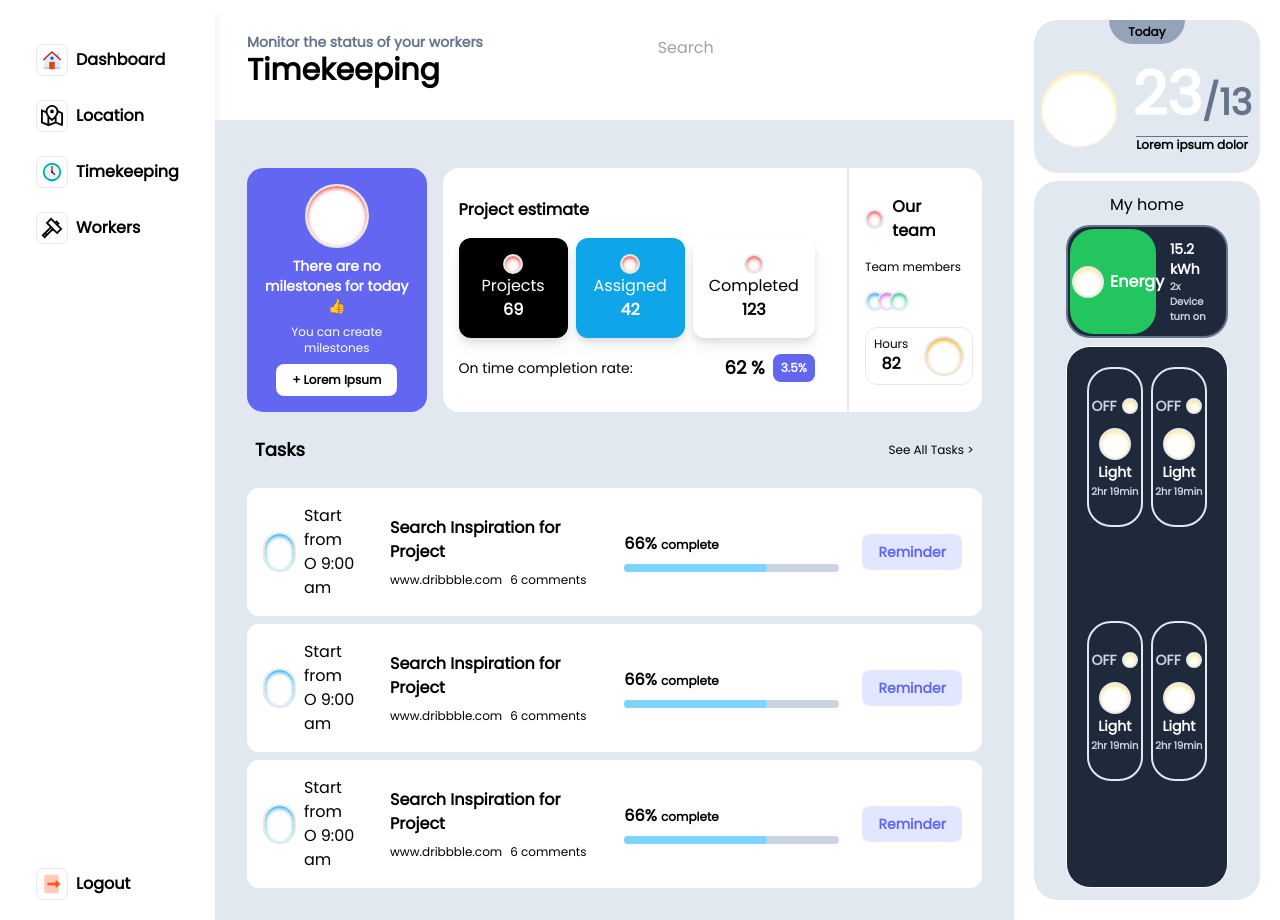
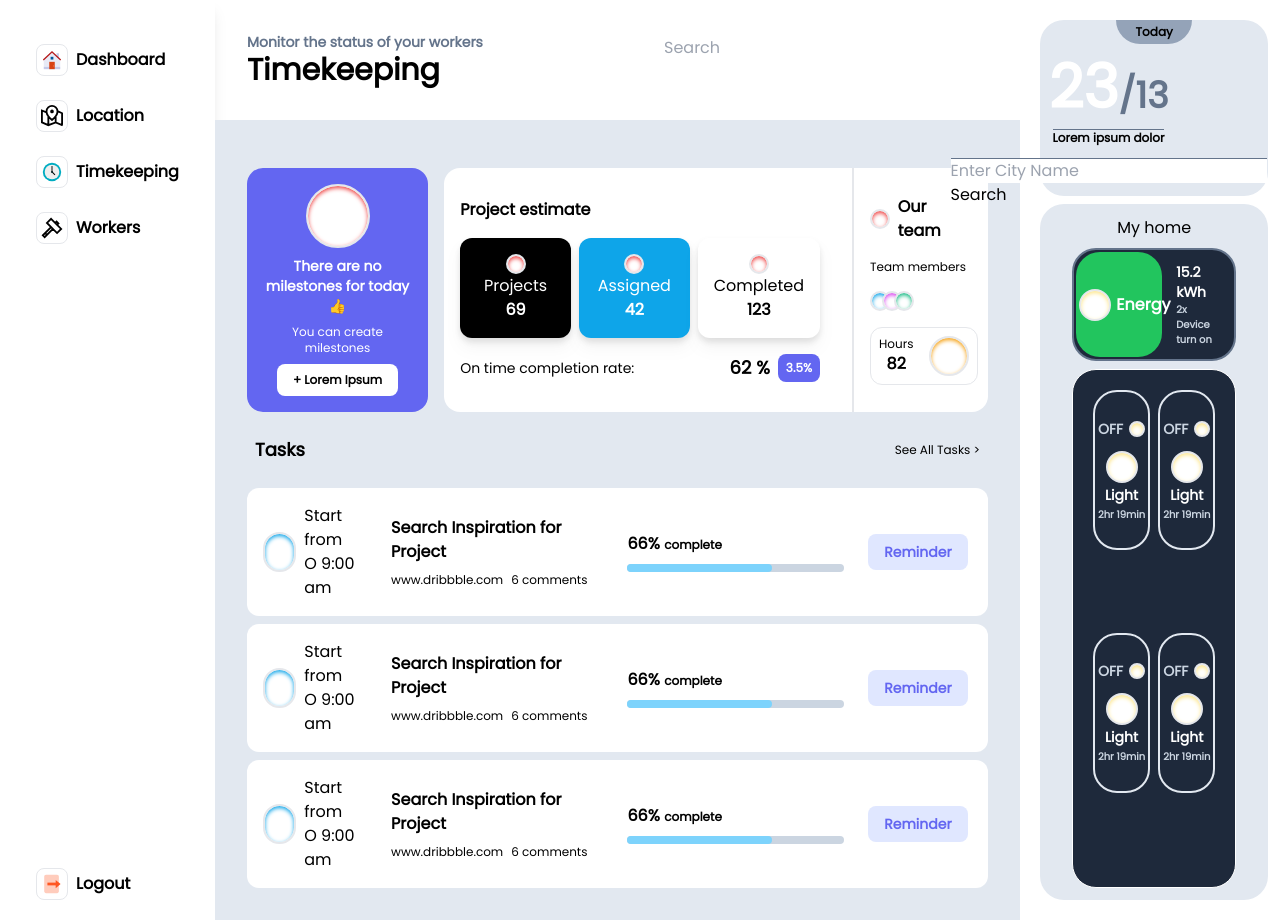
Before and after one commit to joeseffdl/Thesis, a Next.js app: page /logs in a window 1280 px wide. Built offline with nearby package versions, Linux system fonts and the light colour scheme.

Commit message:
Integrated weather API
To fix UI tomorrow

```diff
--- a/app/logs/WeatherHeader.tsx
+++ b/app/logs/WeatherHeader.tsx
@@ -1,20 +1,67 @@
+"use client"
+
+import { useState } from "react"
+import axios from "axios"
+import Image from "next/image"
+
 export default function WeatherHeader() {
+  const [city, setCity] = useState("")
+  const [weather, setWeather] = useState({} as any)
+  const [isLoading, setIsLoading] = useState(false)
+  const [error, setError] = useState(false)
+
+  const getWeatherData = async (e: any) => {
+    e.preventDefault()
+    try {
+      setIsLoading(true)
+      const res = await axios.get(
+        `https://api.openweathermap.org/data/2.5/weather?q=${city}&appid=${process.env.NEXT_PUBLIC_WEATHER_API_KEY}&units=metric`
+      )
+      console.log(res.data)
+      if (res?.data?.cod === 200) {
+        setWeather(res.data)
+        setIsLoading(false)
+      } else {
+        throw new Error("Something went wrong in fetching weather data")
+      }
+    } catch (error) {
+      setError(error?.data?.response?.message)
+      setWeather({})
+      setIsLoading(false)
+    }
+  }
+
   return (
     <div className="w-full h-1/5 flex flex-col items-center bg-slate-200 rounded-3xl">
       <div className="bg-slate-400 text-center w-1/3 rounded-b-full p-1 text-xs font-semibold">
         Today
       </div>
       <div className="w-full h-full flex border-black">
+        {weather?.cod === 200 && (
           <div className="w-2/5 flex items-center justify-center">
-            <h6 className="bg-white rounded-full w-20 h-20 border-2 shadow-amber-200 shadow-inner" />
+            <Image
+              src={`https://openweathermap.org/img/wn/${weather?.weather[0]?.icon}@4x.png`}
+              alt="Weather Icon"
+              width={100}
+              height={70}
+            />
           </div>
+        )}
         <div className="w-3/5 flex flex-col items-center justify-center gap-y-3 divide-y divide-slate-500 py-5">
           <div className="font-bold text-6xl text-white">
             23<span className="text-slate-500 text-4xl">/13</span>
           </div>
           <div className="text-xs font-semibold">Lorem ipsum dolor</div>
+          <form onSubmit={getWeatherData}>
+            <input
+              type="text"
+              placeholder="Enter City Name"
+              onChange={(e) => setCity(e.target.value)}
+            />
+            <button type="submit">Search</button>
+          </form>
         </div>
       </div>
     </div>
   )
-};
+}
--- a/next.config.js
+++ b/next.config.js
@@ -1,4 +1,21 @@
 /** @type {import('next').NextConfig} */
-const nextConfig = {}
+const nextConfig = {
+    images: {
+        remotePatterns: [
+            {
+                protocol: 'https',
+                hostname: 'images.unsplash.com',
+                port: '',
+                pathname: '/**'
+            },
+            {
+                protocol: 'https',
+                hostname: 'openweathermap.org',
+                port: '',
+                pathname: '/img/wn/**'
+            },
+        ]
+    }
+}
 
 module.exports = nextConfig
--- a/package.json
+++ b/package.json
@@ -13,6 +13,7 @@
     "@types/react": "18.2.6",
     "@types/react-dom": "18.2.4",
     "autoprefixer": "10.4.14",
+    "axios": "^1.4.0",
     "firebase": "^9.22.0",
     "leaflet": "^1.9.3",
     "leaflet-defaulticon-compatibility": "^0.1.1",
```
Also changed, not shown: 2 other files (tests, documents, lock files or other folders). Lines whose indentation alone changed are shown as unchanged.
